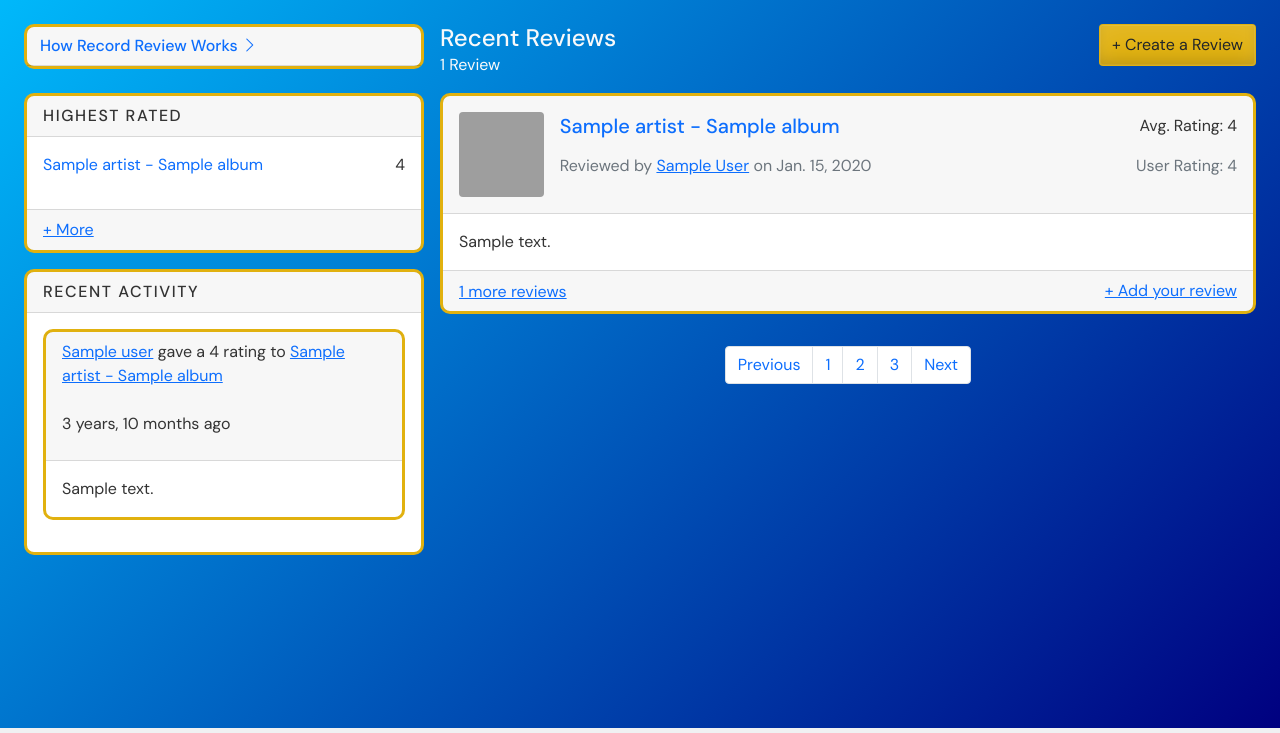
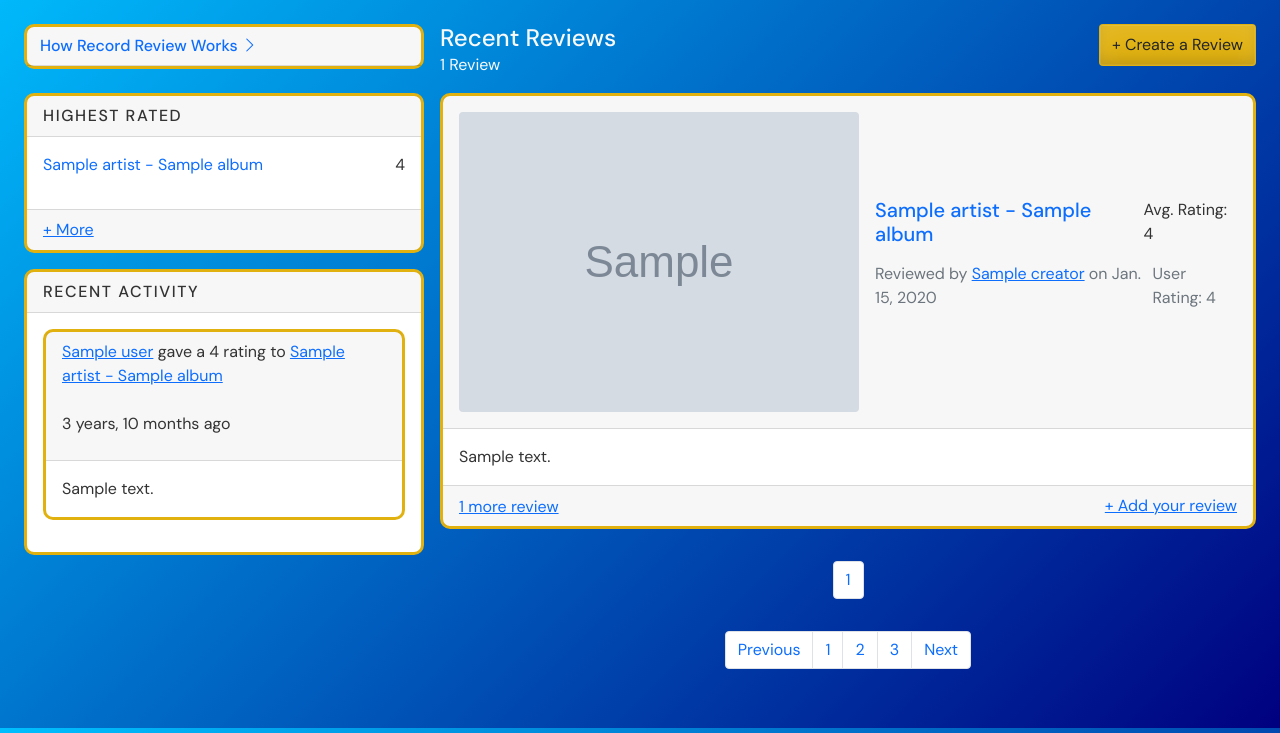
Before and after one commit to AndrewSRea/Depository_RR_2, a Django app: template record_review/base/templates/base/home.html in a window 1280 px wide. Shown: the part 72-805 px from the top of the page. Run offline with Django 3.2, Linux system fonts and the light colour scheme; the template is opened without the code that fills it: most values are stand-ins (such as "Sample title", 1, 10 or a date in 2020); grey boxes marked "Sample" are stand-in pictures; grey boxes are pictures that could not be loaded.

Commit message:
Updating code

```diff
--- a/record_review/base/templates/base/feed_component.html
+++ b/record_review/base/templates/base/feed_component.html
@@ -1,58 +1,66 @@
-{% for review in reviews %}
+{% for album in albums %}
   <div class="card mb-3">
     <div class="card-header py-3">
       <div class="d-flex align-items-center">
         <div class="flex-shrink-0 d-none d-md-block">
-          <img src="images/#" class="rounded review-img" />
+          <img src="{{ album.image.url }}" class="rounded album-img" />
         </div>
         <div class="flex-grow-1 ps-md-3">
           <div class="d-flex justify-content-between album-header">
-            <h5 class="card-title"><a href="{% url 'review' review.id %}">{{ review.artist }} - {{ review.album }}</a></h5>
-            <p>Avg. Rating: <span class="rating">{{ review.avg_rating }}</span></p>
+            <h5 class="card-title"><a href="{% url 'album' album.id %}">{{ album.artist }} - {{ album.title }}</a></h5>
+            <p>Avg. Rating: <span class="rating">{{ album.avg_rating }}</span></p>
           </div>
           <div class="d-flex justify-content-between user-header">
-            <p class="text-muted">Reviewed by <a href="{% url 'user-profile' review.author.id %}" class="username">{{ review.author }}</a> on {{ review.created|date:"N j, Y" }}</p>
+            <p class="text-muted">Reviewed by <a href="{% url 'user-profile' album.creator.id %}" class="username">{{ album.creator }}</a> on {{ album.created|date:"N j, Y" }}</p>
             <p class="text-muted">User Rating:
-              <span class="added-rating">{{ review.rating }}</span></p>
+              <span class="added-rating">{{ album.rating }}</span></p>
           </div>
         </div>
       </div>
     </div>
     <div class="card-body">
-      <p class="mb-0 review-content">{{ review.content }}</p>
+      <p class="mb-0 album-comment">{{ album.comment }}</p>
     </div>
     <div class="card-footer d-flex align-items-center justify-content-between">
-      <p><a href="{% url 'review' review.id %}">{{ review.addedreview_set.all.count }} more reviews</a></p>
-      <!-- Instructor deleted the "Edit" and "Delete" buttons from the `home` page reviews,
-           and will be displaying them only in an individual user's profile page. Do the same? -->
-      {% if request.user == review.author %}
+      <p><a href="{% url 'album' album.id %}">{{ album.review_set.all.count }} more
+        {% if album.review_set.all.count == 1 %}
+          review
+        {% else %}
+          reviews
+        {% endif %}</a></p>
+      <!-- Get rid of "Edit" and "Delete" buttons in albums on home page?
+           And display them in profile pages? Or keep them? -->
+      {% if request.user == album.creator %}
         <div class="d-lg-block gap-2" role="group" aria-label="Edit and delete">
-          <a class="btn btn-primary btn-sm" href="{% url 'update-review' review.id %}" role="button">Edit</a>
-          <a class="btn btn-danger btn-sm" href="{% url 'delete-review' review.id %}" role="button">Delete</a>
+          <a class="btn btn-primary btn-sm" href="{% url 'update-album' album.id %}" role="button">Edit</a>
+          <a class="btn btn-danger btn-sm" href="{% url 'delete-album' album.id %}" role="button">Delete</a>
         </div>
       {% endif %}
-      <a href="{% url 'review' review.id %}" class="add-review">+ Add your review</a>
+      <a href="{% url 'album' album.id %}" class="add-review">+ Add your review</a>
     </div>
   </div>
 {% endfor %}
 
+<nav class="pt-3 review-nav" aria-label="Review page navigation">
+  <ul class="pagination justify-content-center">
 
+    {% if albums.has_previous %}
+      <li class="page-item"><a class="page-link" href="?page=1">First</a></li>
+      <li class="page-item"><a class="page-link" href="?page={{ albums.previous_page_number }}">Previous</a></li>
+    {% endif %}
 
+    {% for num in albums.paginator.page_range %}
+      {% if albums.number == num %}
+        <li class="page-item"><a class="page-link" href="?page={{ num }}">{{ num }}</a></li>
+      {% elif num > albums.number|add:'-3' and num < albums.number|add:'3' %}
+        <li class="page-item"><a class="page-link" href="?page={{ num }}">{{ num }}</a></li>
+      {% endif %}
+    {% endfor %}
 
-<!-- <div>
-  {% for review in reviews %}
-    <div>
-      <h5><a href="{% url 'review' review.id %}">{{ review.artist }} - {{ review.album }}</a></h5>
-      <p>Avg. Rating: 8.6</p>
-      <p>Reviewed by <a href="{% url 'user-profile' review.author.id %}">{{ review.author.username }}</a></p>
-      <p>User Review: 8</p>
-      *** Need to add the body of the review here, and maybe limit it to 100(?) 200(?) chars? ***
-      *** In the same way you did the "Recent Activity" text. ***
-      {% if request.user == review.author %}
-        <a href="{% url 'update-review' review.id %}">Edit</a>
-        <a href="{% url 'delete-review' review.id %}">Delete</a>
-      {% endif %}
-    </div>
-    <hr>
-  {% endfor %}
-</div> -->
+    {% if albums.has_next %}
+      <li class="page-item"><a class="page-link" href="?page={{ albums.next_page_number }}">Next</a></li>
+      <li class="page-item"><a class="page-link" href="?page={{ albums.paginator.num_pages }}">Last</a></li>
+    {% endif %}
+
+  </ul>
+</nav>
```
